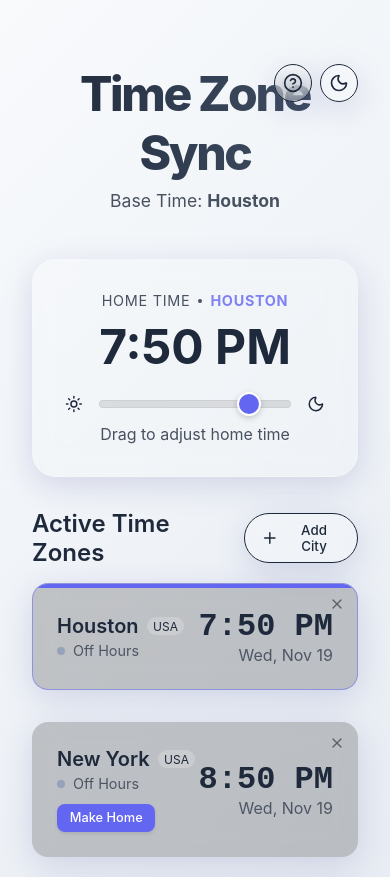
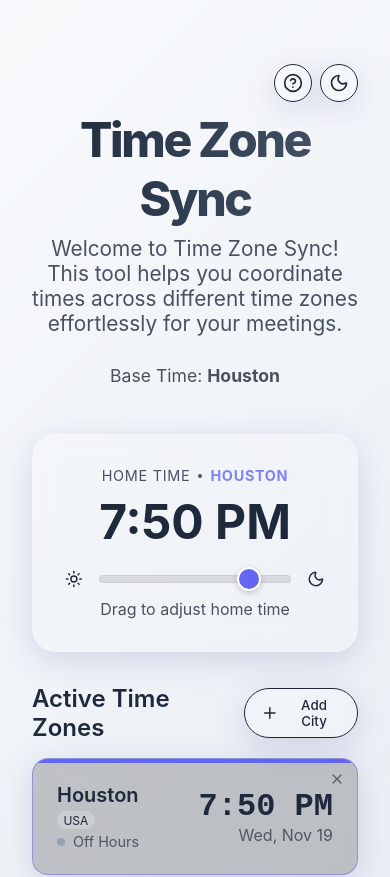
Before and after one commit to shameed123/TimeZoneSync, a React (Vite) app: page / in a window 390 px wide. Shown: the top 877 px of the page. Built offline with nearby package versions, Linux system fonts and the light colour scheme.

Commit message:
feat: implement initial time zone synchronization application with React components and local storage persistence.

```diff
--- a/src/App.jsx
+++ b/src/App.jsx
@@ -91,13 +91,7 @@ function App() {
   return (
     <Layout hour={getDisplayHour()} theme={theme}>
       <header style={{ marginBottom: '3rem', textAlign: 'center', position: 'relative' }}>
-        <div style={{
-          position: 'absolute',
-          top: 0,
-          right: 0,
-          display: 'flex',
-          gap: '0.5rem'
-        }}>
+        <div className="header-controls">
           <button
             onClick={() => setIsHelpOpen(true)}
             className="glass-panel"
@@ -140,6 +134,13 @@ function App() {
         }}>
           Time Zone Sync
         </h1>
+        <p style={{ opacity: 0.8, fontSize: '1.3rem' }}>
+          Welcome to Time Zone Sync! This tool helps you coordinate times across different time zones effortlessly for your meetings.
+        </p>
+        <p style={{ opacity: 0.8, fontSize: '1.5rem' }}>
+          &nbsp;
+        </p>
+
         <p style={{ opacity: 0.8, fontSize: '1.1rem' }}>
           Base Time: <span style={{ fontWeight: 'bold' }}>{homeCityName}</span>
         </p>
--- a/src/components/CityCard.jsx
+++ b/src/components/CityCard.jsx
@@ -60,7 +60,7 @@ const CityCard = ({ city, baseTimeMinutes, homeTimezone, onRemove, isHome, onSet
                 }} />
             )}
             <div>
-                <div style={{ display: 'flex', alignItems: 'center', gap: '0.5rem', marginBottom: '0.25rem' }}>
+                <div className="city-header">
                     <h3 style={{ fontSize: '1.25rem', fontWeight: '600' }}>{city.name}</h3>
                     <span style={{
                         fontSize: '0.75rem',
--- a/src/index.css
+++ b/src/index.css
@@ -177,3 +177,37 @@ input[type=range]::-moz-range-thumb:hover {
   transform: scale(1.1);
   box-shadow: 0 4px 12px rgba(99, 102, 241, 0.4);
 }
+
+/* City Card Header Layout */
+.city-header {
+  display: flex;
+  align-items: center;
+  gap: 0.5rem;
+  margin-bottom: 0.25rem;
+}
+
+@media (max-width: 768px) {
+  .city-header {
+    flex-direction: column;
+    align-items: flex-start;
+    gap: 0.25rem;
+  }
+}
+
+/* Header Controls Layout */
+.header-controls {
+  position: absolute;
+  top: 0;
+  right: 0;
+  display: flex;
+  gap: 0.5rem;
+}
+
+@media (max-width: 768px) {
+  .header-controls {
+    position: relative;
+    justify-content: flex-end;
+    width: 100%;
+    margin-bottom: 0.5rem;
+  }
+}
```
